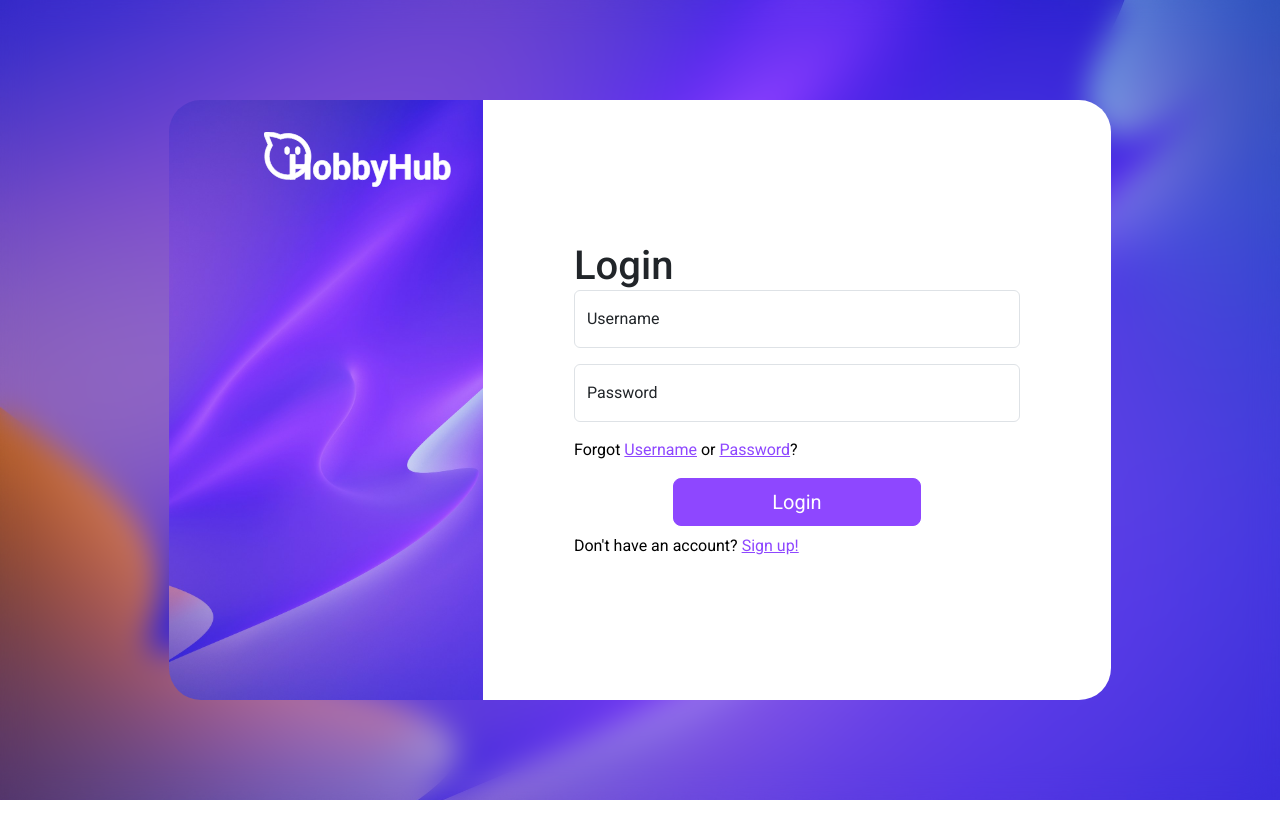
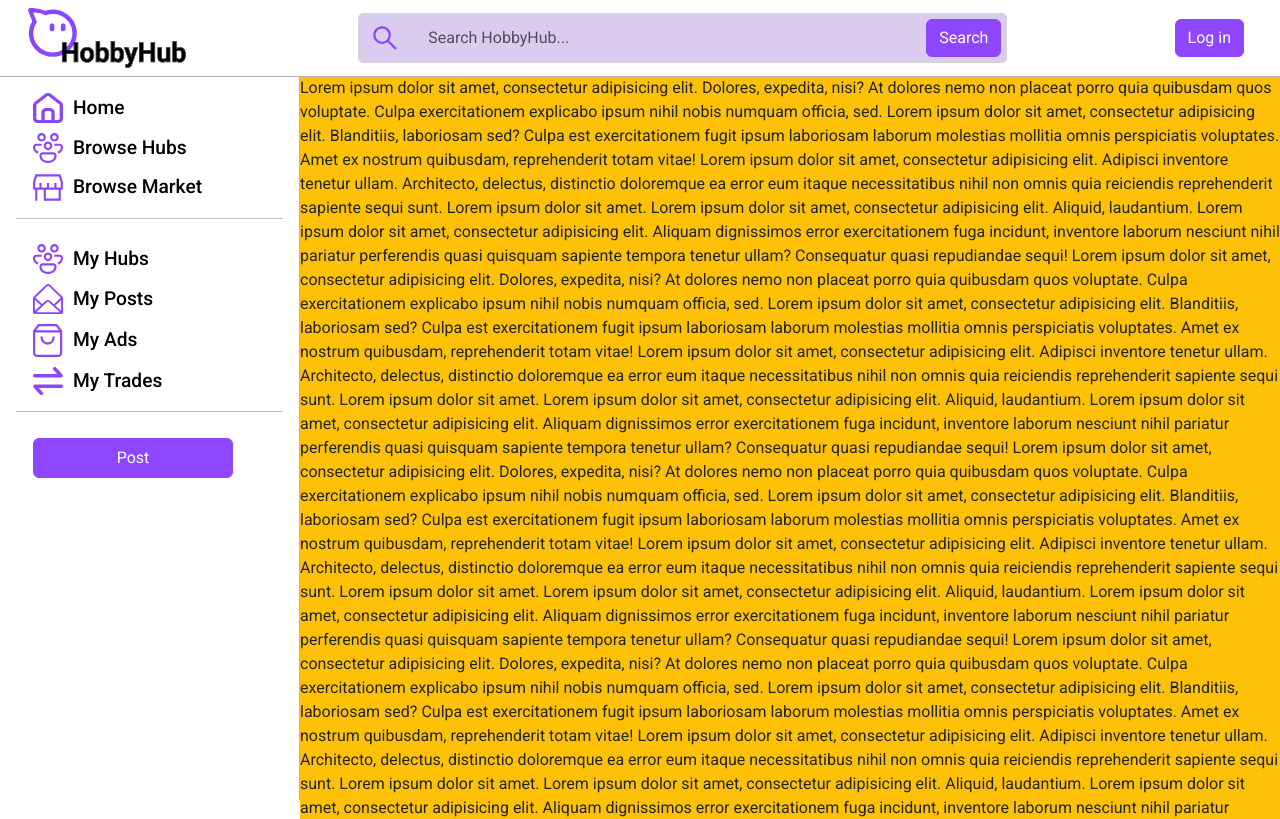
Before and after one commit to michelle-loi/HobbyHub, a React (Vite) app in the folder client/: page / in a window 1280 px wide. Before the commit this address led to /Login. Shown: the top 819 px of the page. Built offline with nearby package versions, Linux system fonts and the light colour scheme.

Commit message:
feat(layout): created a new right menu design
This is an experimental layout and may be removed in the future.

```diff
--- a/client/src/App.css
+++ b/client/src/App.css
@@ -1,3 +1,21 @@
 .home-body {
     padding-top: 76px;
 }
+
+.home-rightbar {
+    position: sticky;
+    top: 76px;
+    height: calc(100vh - 76px);
+    border-left: 1px solid rgba(145, 142, 142, 0.67);
+    border-top: 1px solid rgba(145, 142, 142, 0.67);;
+}
+
+
+.hubs-rightbar {
+    position: sticky;
+    top: 76px;
+    height: calc(100vh - 76px);
+    border-left: 1px solid rgba(145, 142, 142, 0.67);
+    border-top: 1px solid rgba(145, 142, 142, 0.67);;
+    min-width: 350px;
+}
--- a/client/src/App.jsx
+++ b/client/src/App.jsx
@@ -19,16 +19,16 @@ import UnderDevelopment from "./pages/underdevelopment/UnderDevelopment.jsx";
 function App() {
 
     const isDesktopOrLaptop = useMediaQuery({
-        query: '(min-device-width: 576px)'
+        query: '(min-width: 576px)'
     });
 
-    const Layout= () => {
+    const Layout = () => {
         return (
             <Container fluid className="m-0 p-0">
                 {isDesktopOrLaptop ? <DNavBar/> : <Header/>}
                 <Row className="m-0 home-body">
-                    <Col xl={3} className="m-0 p-0 d-none d-xl-block position-sticky">
-                        {isDesktopOrLaptop && <LeftMenu/>}
+                    <Col xl={2} className="m-0 p-0 d-none d-xl-block position-sticky" style={{minWidth: `300px`}}>
+                        <LeftMenu/>
                     </Col>
                     <Col>
                         <Outlet/>
@@ -36,6 +36,32 @@ function App() {
                 </Row>
                 {!isDesktopOrLaptop && <MNavBar/>}
             </Container>
+        )
+    }
+
+    const HomeLayout = () => {
+        return (
+            <Row>
+                <Col className="m-0 p-0">
+                    <Outlet/>
+                </Col>
+                <Col xl={3} className="m-0 p-0 d-none d-xxl-block position-sticky home-rightbar">
+                    Test side
+                </Col>
+            </Row>
+        )
+    }
+
+    const HubLayout = () => {
+        return (
+            <Row>
+                <Col className="m-0 p-0">
+                    <Outlet/>
+                </Col>
+                <Col md={3} className="m-0 p-0 d-none d-md-block position-sticky hubs-rightbar">
+                    Test side
+                </Col>
+            </Row>
         )
     }
 
@@ -50,12 +76,32 @@ function App() {
     const router = createBrowserRouter([
         {
             path: "/",
-            element: <ProtectedRoute> <Layout/> </ProtectedRoute>,
+            element: <Layout/>,
             children: [
+                // {
+                //     path: "/",
+                //     element: <Home/>
+                //
+                // },
                 {
                     path: "/",
-                    element: <Home/>
-
+                    element: <HomeLayout/>,
+                    children: [
+                        {
+                            path: "/",
+                            element: <Home/>
+                        },
+                    ]
+                },
+                {
+                    path: "/hubs",
+                    element: <HubLayout/>,
+                    children: [
+                        {
+                            path: "/hubs",
+                            element: <Home/>
+                        },
+                    ]
                 },
             ]
         },
```
